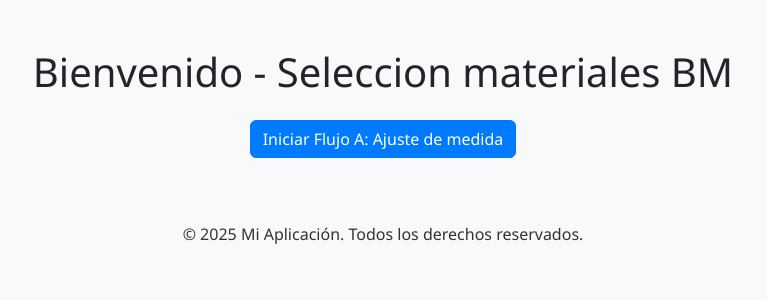
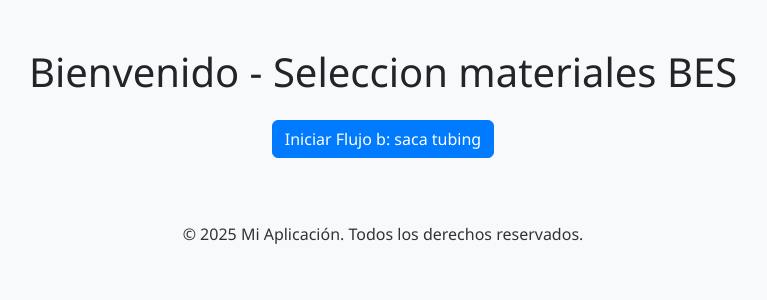
Before and after one commit to Lucianogalizia/BES, a Flask app: page / in a window 1280 px wide. Shown: the part 56-356 px from the top of the page, without its empty margins (257-1024 px from the left). Run offline with Flask 2, Linux system fonts and the light colour scheme.

Commit message:
Update index.html

```diff
--- a/templates/index.html
+++ b/templates/index.html
@@ -4,9 +4,9 @@
 
 {% block content %}
 <div class="text-center">
-  <h1 class="mb-4">Bienvenido - Seleccion materiales BM</h1>
+  <h1 class="mb-4">Bienvenido - Seleccion materiales BES</h1>
   <p>
-    <a href="{{ url_for('flujo_a') }}" class="btn btn-primary">Iniciar Flujo A: Ajuste de medida</a>
+    <a href="{{ url_for('flujo_b') }}" class="btn btn-primary">Iniciar Flujo b: saca tubing</a>
   </p>
 </div>
 {% endblock %}
```
